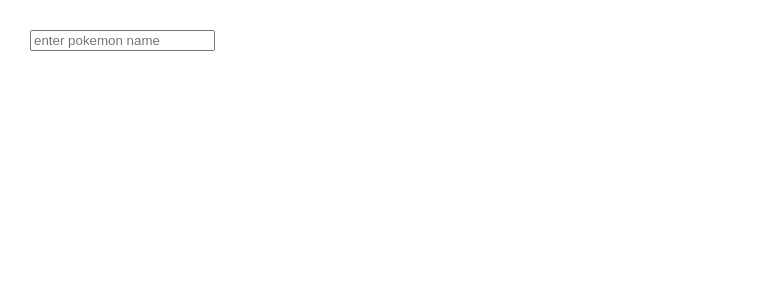
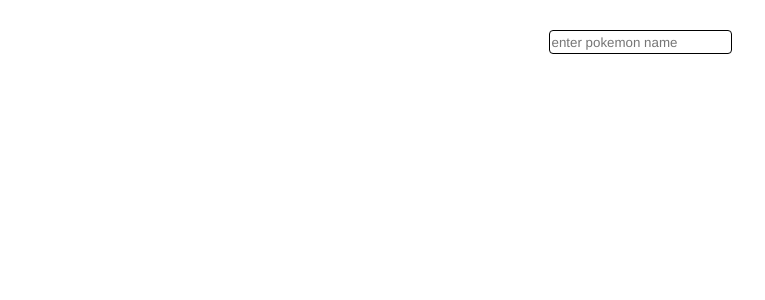
Before and after one commit to Cintia-Teixeira/pokemon, a React (Create React App) app: page / in a window 1280 px wide. Shown: the top 300 px of the page, without its empty margins (0-765 px from the left). Built offline with nearby package versions, Linux system fonts and the light colour scheme.

Commit message:
Pequenos ajustes de estilo na busca

```diff
--- a/src/components/Search/Search.js
+++ b/src/components/Search/Search.js
@@ -1,5 +1,6 @@
 import React, { useState } from 'react';
 import Card from '../Card/Card';
+import './Search.scss';
 
 const Search = () => {
   const [pokemon, setPokemon] = useState('');
@@ -68,7 +69,7 @@ const Search = () => {
 
   return (
     <>
-      <form onSubmit={handleSubmit}>
+      <form className="form" onSubmit={handleSubmit}>
         <label>
           <input
             type="text"
--- /dev/null
+++ b/src/components/Search/Search.scss
@@ -0,0 +1,9 @@
+.form {
+    text-align: center;
+
+    input {
+        height: 20px;
+        border: solid 1.5px;
+        border-radius: 4px;
+    }
+}
--- a/src/index.css
+++ b/src/index.css
@@ -19,6 +19,6 @@ span {
   color: #404039;
 }
 
-.btn {
+.btn, input {
   font-family: 'Oxygen', 'Ubuntu', 'Cantarell', 'Fira Sans', 'Droid Sans', 'Helvetica Neue', sans-serif;
 }
```
